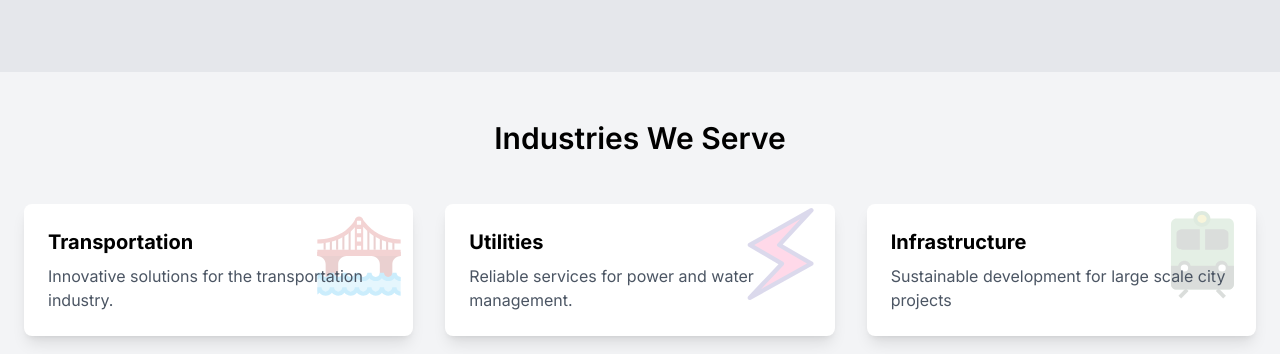
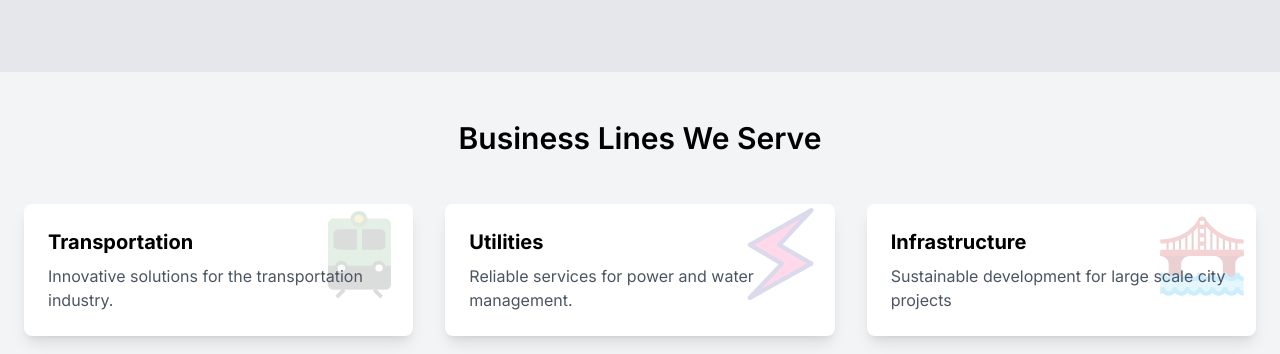
Before and after one commit to AECOMVizStudio/vizsite2024, a Next.js app: page / in a window 1280 px wide. Shown: the part 1300-1654 px from the top of the page. Built offline with nearby package versions, Linux system fonts and the light colour scheme.

Commit message:
Changed to "business lines". Fixed icons

```diff
--- a/ui/components/home/BusinessLines.tsx
+++ b/ui/components/home/BusinessLines.tsx
@@ -2,17 +2,17 @@ import Image from 'next/image'
 
 const industries = [
   {
-    icon: '/svg/bridge.svg', // Replace with your icon path
+    icon: '/svg/train.svg',
     title: 'Transportation',
     description: 'Innovative solutions for the transportation industry.',
   },
   {
-    icon: '/svg/electricity.svg', // Replace with your icon path
+    icon: '/svg/electricity.svg',
     title: 'Utilities',
     description: 'Reliable services for power and water management.',
   },
   {
-    icon: '/svg/train.svg', // Replace with your icon path
+    icon: '/svg/bridge.svg',
     title: 'Infrastructure',
     description: 'Sustainable development for large scale city projects',
   },
@@ -25,7 +25,7 @@ const industries = [
       <section className="bg-gray-100 py-12">
         <div className="container mx-auto px-6">
           <div className="text-center mb-12">
-            <h2 className="text-3xl font-semibold">Industries We Serve</h2>
+            <h2 className="text-3xl font-semibold">Business Lines We Serve</h2>
           </div>
           <div className="grid grid-cols-1 md:grid-cols-3 gap-8">
             {industries.map((industry) => (
```
